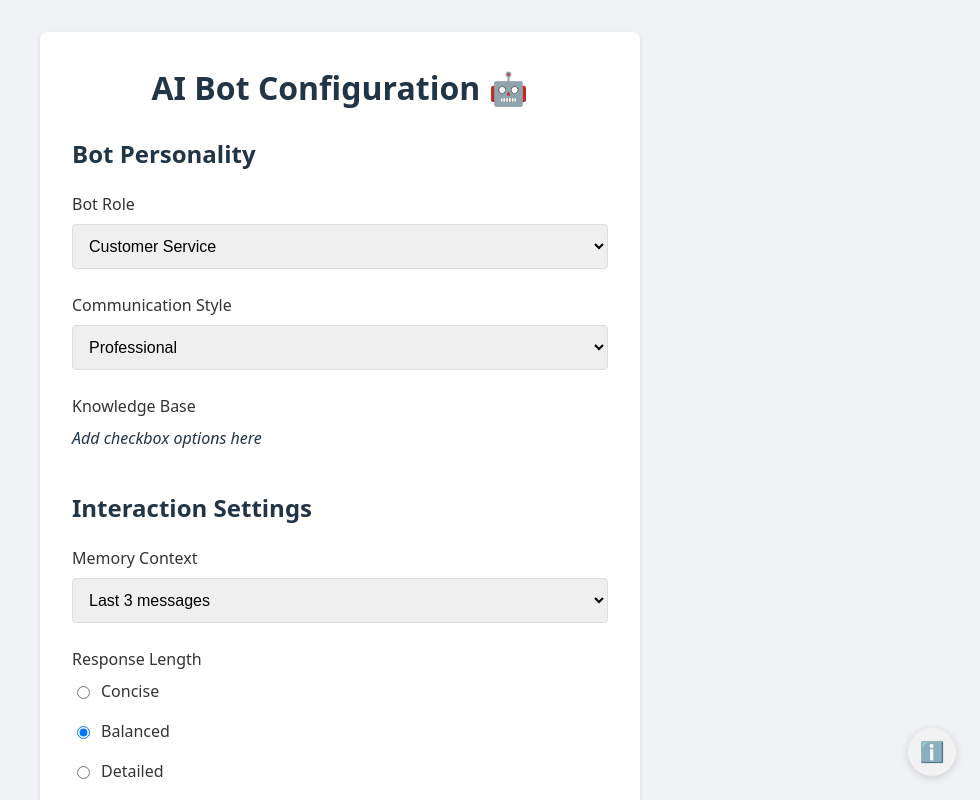
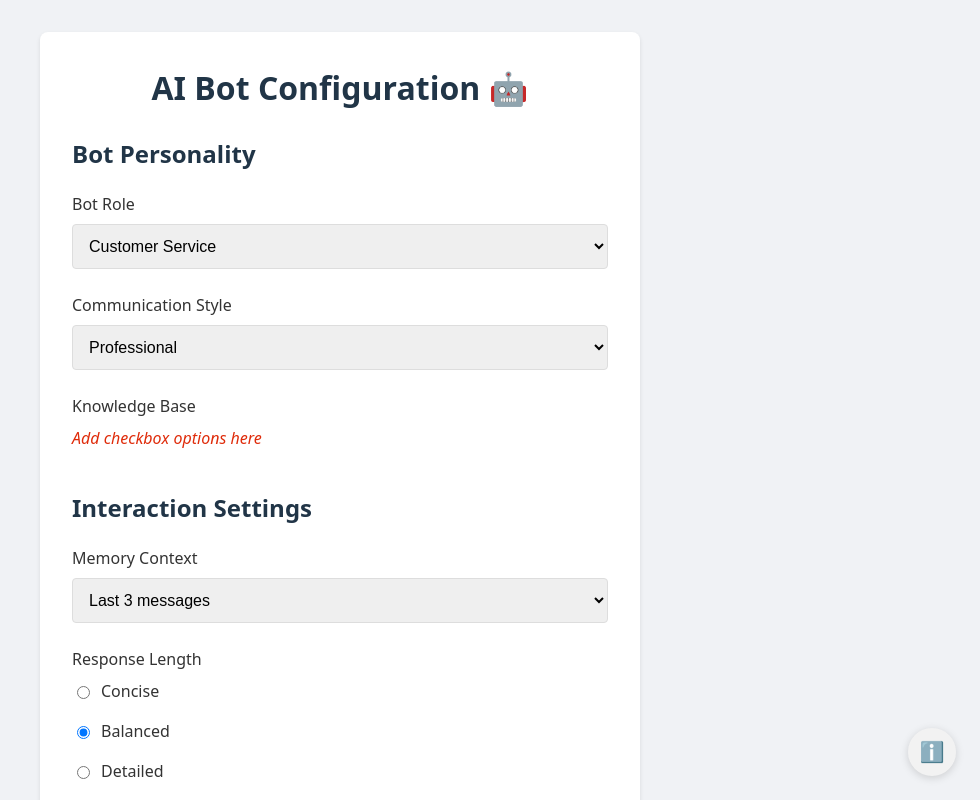
Before and after one commit to webguyian/react-ts-challenge, a React (Vite) app: page / in a window 1280 px wide. Shown: the top 800 px of the page, without its empty margins (300-1280 px from the left). Built offline with nearby package versions, Linux system fonts and the light colour scheme.

Commit message:
Add red color to help text

```diff
--- a/src/App.css
+++ b/src/App.css
@@ -19,6 +19,10 @@
 .form-container h1 {
   margin: 0 0 1.5rem;
   text-align: center;
+}
+
+.checkbox-group > em {
+  color: #df2b0a;
 }
 
 .form-content,
```
